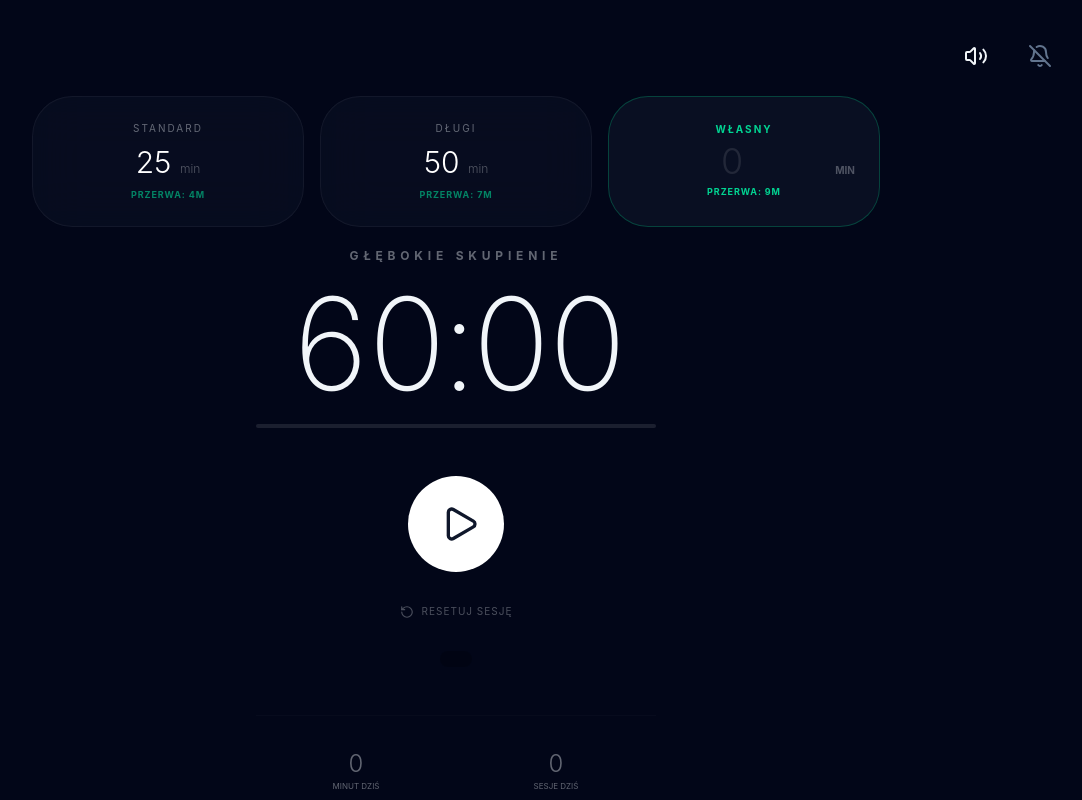
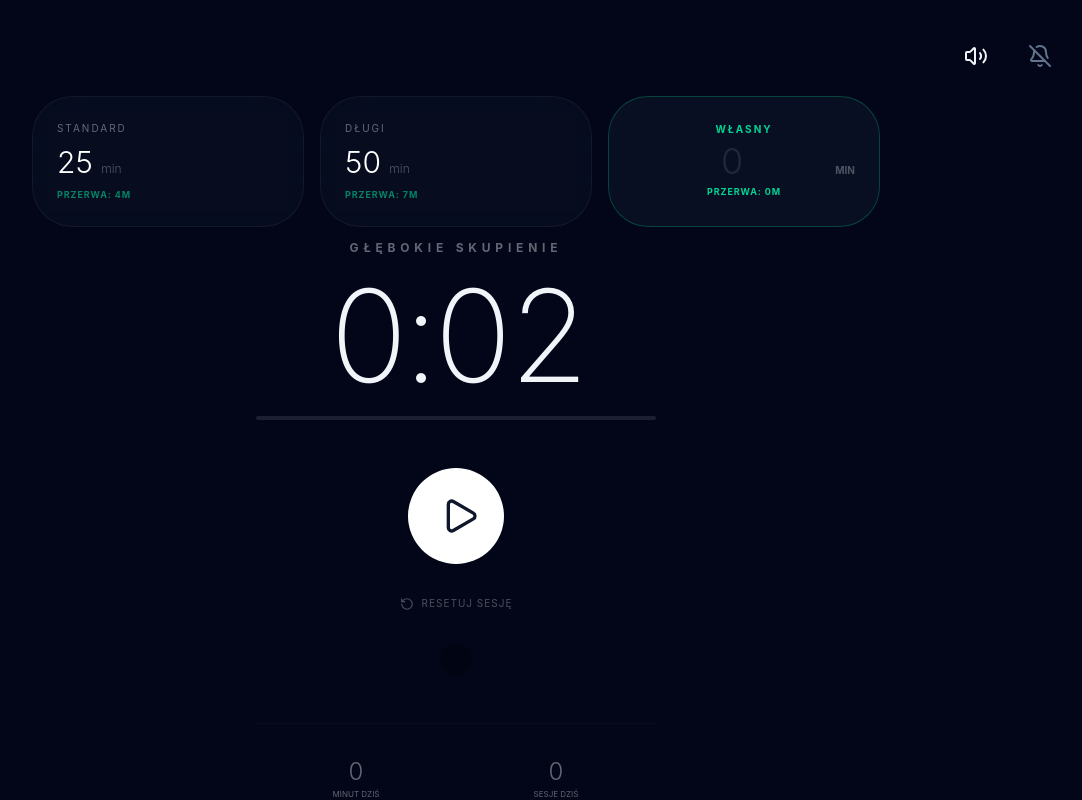
Before and after one commit to WojciechStancel/Cyfrowy-Oddech, a React (Vite) app: page / in a window 1280 px wide. Shown: the whole page, without its empty margins (184-1266 px from the left). Built offline with nearby package versions, Linux system fonts and the light colour scheme.

Commit message:
bug fix timer

```diff
--- a/src/App.jsx
+++ b/src/App.jsx
@@ -35,8 +35,8 @@ const BREAK_TASKS = [
 ];
 
 function App() {
-  const [workTime, setWorkTime] = useState(60 * 60);
-  const [breakTime, setBreakTime] = useState(9 * 60);
+  const [workTime, setWorkTime] = useState(1 * 2);
+  const [breakTime, setBreakTime] = useState(1 * 4);
 
   const [seconds, setSeconds] = useState(workTime);
   const [isActive, setIsActive] = useState(false);
@@ -47,7 +47,7 @@ function App() {
   const [isWaitingForConfirmation, setIsWaitingForConfirmation] = useState(false);
 
   const SOUND_URL = "/notification-sound.mp3";
-  const NOTIFICATION_SOUND_URL = "/break-end-sound.mp3"; // Nowy dźwięk ostrzegawczy
+  const NOTIFICATION_SOUND_URL = "/break-end-sound.mp3";
 
   const [soundEnabled, setSoundEnabled] = useState(() => {
     const saved = localStorage.getItem('soundEnabled');
@@ -59,17 +59,9 @@ function App() {
     return saved !== null ? JSON.parse(saved) : false;
   });
 
-  useEffect(() => {
-    localStorage.setItem('soundEnabled', JSON.stringify(soundEnabled));
-  }, [soundEnabled]);
-
-  useEffect(() => {
-    localStorage.setItem('notificationsEnabled', JSON.stringify(notificationsEnabled));
-  }, [notificationsEnabled]);
-
-  useEffect(() => {
-    localStorage.setItem('totalWorkMinutes', JSON.stringify(totalWorkMinutes));
-  }, [totalWorkMinutes]);
+  useEffect(() => { localStorage.setItem('soundEnabled', JSON.stringify(soundEnabled)); }, [soundEnabled]);
+  useEffect(() => { localStorage.setItem('notificationsEnabled', JSON.stringify(notificationsEnabled)); }, [notificationsEnabled]);
+  useEffect(() => { localStorage.setItem('totalWorkMinutes', JSON.stringify(totalWorkMinutes)); }, [totalWorkMinutes]);
 
   useEffect(() => {
     document.title = isActive
@@ -77,12 +69,17 @@ function App() {
       : 'Cyfrowy Oddech';
   }, [seconds, isActive, isBreak]);
 
-  // Ulepszona funkcja dźwięku obsługująca różne pliki
   const playSound = (url = SOUND_URL, vol = 0.4) => {
     if (soundEnabled) {
       const audio = new Audio(url);
       audio.volume = vol;
       audio.play().catch(() => {});
+    }
+  };
+
+  const triggerNotification = (title, body) => {
+    if (notificationsEnabled && Notification.permission === "granted") {
+      new Notification(title, { body, icon: "/favicon.svg", silent: true });
     }
   };
 
@@ -106,36 +103,49 @@ function App() {
     setIsWaitingForConfirmation(false);
   };
 
+  // GŁÓWNA LOGIKA - NAPRAWIONA
   useEffect(() => {
     let interval = null;
     if (isActive && seconds > 0) {
+      const startTime = Date.now();
+      const startSeconds = seconds;
+
       interval = setInterval(() => {
-        setSeconds(s => {
-          // Zmiana: używamy notification-sound.mp3 przed końcem przerwy
-          if (isBreak && s === 3) playSound(NOTIFICATION_SOUND_URL, 0.3);
-          return s - 1;
-        });
-        if (!isBreak) setTotalWorkMinutes(prev => prev + (1/60));
+        const now = Date.now();
+        const elapsed = Math.floor((now - startTime) / 1000);
+        const newSeconds = Math.max(0, startSeconds - elapsed);
+
+        if (isBreak && newSeconds === 3 && seconds > 3) {
+          playSound(NOTIFICATION_SOUND_URL, 0.3);
+        }
+
+        if (!isBreak) {
+            const delta = seconds - newSeconds;
+            if (delta > 0) setTotalWorkMinutes(prev => prev + (delta / 60));
+        }
+
+        setSeconds(newSeconds);
       }, 1000);
-    } else if (seconds === 0) {
+    } else if (seconds === 0 && isActive) {
       if (!isBreak) {
-        if (!isWaitingForConfirmation) {
-          setIsActive(false);
-          setIsWaitingForConfirmation(true);
-          playSound();
-          const newTask = BREAK_TASKS[Math.floor(Math.random() * BREAK_TASKS.length)];
-          setCurrentTask(newTask);
-          triggerNotification("Czas na przerwę! 🌿", `Zadanie dla Ciebie: ${newTask.text}`);
-        }
+        // Koniec pracy -> Czekamy na kliknięcie przerwy
+        setIsActive(false);
+        setIsWaitingForConfirmation(true);
+        playSound();
+        const newTask = BREAK_TASKS[Math.floor(Math.random() * BREAK_TASKS.length)];
+        setCurrentTask(newTask);
+        triggerNotification("Czas na przerwę! 🌿", `Zadanie: ${newTask.text}`);
       } else {
+        // KONIEC PRZERWY -> AUTOMATYCZNY START PRACY
         setIsBreak(false);
         setSeconds(workTime);
+        setIsActive(true); // <--- TO NAPRAWIA TWÓJ PROBLEM
         playSound();
         triggerNotification("Przerwa zakończona", "Wracamy do pracy! Skupienie włączone.");
       }
     }
     return () => clearInterval(interval);
-  }, [isActive, seconds, isBreak, workTime, isWaitingForConfirmation]);
+  }, [isActive, isBreak, workTime, seconds === 0]);
 
   useEffect(() => {
     let reminder = null;
@@ -157,12 +167,6 @@ function App() {
 
   const progress = (((isBreak ? breakTime : workTime) - seconds) / (isBreak ? breakTime : workTime)) * 100;
 
-  const triggerNotification = (title, body) => {
-    if (notificationsEnabled && Notification.permission === "granted") {
-      new Notification(title, { body, icon: "/vite.svg", silent: true });
-    }
-  };
-
   return (
     <div className={`min-h-screen max-h-screen flex flex-col items-center justify-center transition-all duration-1000 font-sans relative overflow-hidden ${isBreak ? 'bg-emerald-700 text-white' : 'bg-slate-950 text-slate-100'}`}>
 
@@ -179,13 +183,13 @@ function App() {
         <div className="absolute top-16 sm:top-24 left-1/2 -translate-x-1/2 w-full max-w-4xl px-4 sm:px-6 z-20 animate-in fade-in zoom-in duration-500">
           <div className="grid grid-cols-1 sm:grid-cols-3 gap-4">
 
-            <button onClick={() => setPreset(25 * 60, 4 * 60)} className="p-6 rounded-[2.5rem] bg-slate-900/40 backdrop-blur-xl border border-white/5 hover:border-emerald-500/50 transition-all">
+            <button onClick={() => setPreset(25 * 60, 4 * 60)} className="p-6 rounded-[2.5rem] bg-slate-900/40 backdrop-blur-xl border border-white/5 hover:border-emerald-500/50 transition-all text-left">
               <div className="text-[10px] uppercase tracking-[0.2em] opacity-40 mb-2">Standard</div>
               <div className="text-3xl font-light text-white">25 <span className="text-xs opacity-30">min</span></div>
               <div className="mt-2 text-[9px] text-emerald-400/60 font-bold uppercase tracking-widest">Przerwa: 4m</div>
             </button>
 
-            <button onClick={() => setPreset(50 * 60, 7 * 60)} className="p-6 rounded-[2.5rem] bg-slate-900/40 backdrop-blur-xl border border-white/5 hover:border-emerald-500/50 transition-all">
+            <button onClick={() => setPreset(50 * 60, 7 * 60)} className="p-6 rounded-[2.5rem] bg-slate-900/40 backdrop-blur-xl border border-white/5 hover:border-emerald-500/50 transition-all text-left">
               <div className="text-[10px] uppercase tracking-[0.2em] opacity-40 mb-2">Długi</div>
               <div className="text-3xl font-light text-white">50 <span className="text-xs opacity-30">min</span></div>
               <div className="mt-2 text-[9px] text-emerald-400/60 font-bold uppercase tracking-widest">Przerwa: 7m</div>
@@ -195,10 +199,7 @@ function App() {
               <div className="text-[10px] uppercase tracking-[0.2em] text-emerald-400 font-bold mb-1">Własny</div>
               <div className="flex items-baseline justify-center w-full">
                 <input
-                  type="number"
-                  inputMode="numeric"
-                  min="0"
-                  placeholder="0"
+                  type="number" inputMode="numeric" min="0" placeholder="0"
                   className="bg-transparent w-full text-4xl font-light text-center outline-none text-white placeholder:opacity-20 [appearance:textfield] [&::-webkit-outer-spin-button]:appearance-none [&::-webkit-inner-spin-button]:appearance-none"
                   onChange={(e) => {
                     const val = Math.max(0, parseInt(e.target.value) || 0);
@@ -216,7 +217,6 @@ function App() {
                 )}
               </div>
             </div>
-
           </div>
         </div>
       )}
@@ -245,7 +245,7 @@ function App() {
             {isActive ? <Pause size={40} /> : <Play size={40} className="ml-2" />}
           </button>
           <button onClick={() => {setIsActive(false); setSeconds(workTime); setIsBreak(false);}} className="text-[10px] opacity-30 hover:opacity-100 uppercase tracking-widest flex items-center gap-2"><RotateCcw size={14}/> Resetuj Sesję</button>
-          <div className="flex gap-2 bg-black/20 px-4 py-2 rounded-full">
+          <div className="flex gap-2 bg-black/20 px-4 py-2 rounded-full min-h-[32px]">
             {[...Array(completedSessions)].map((_, i) => <Coffee key={i} size={16} className="text-emerald-400" />)}
           </div>
         </div>
```
